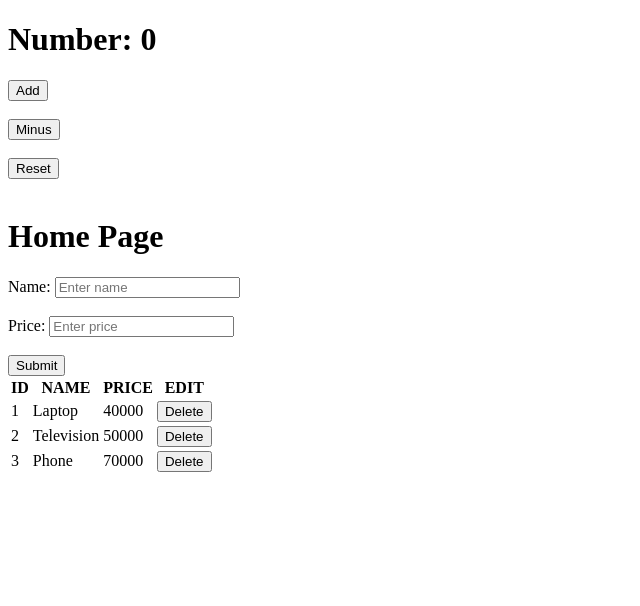
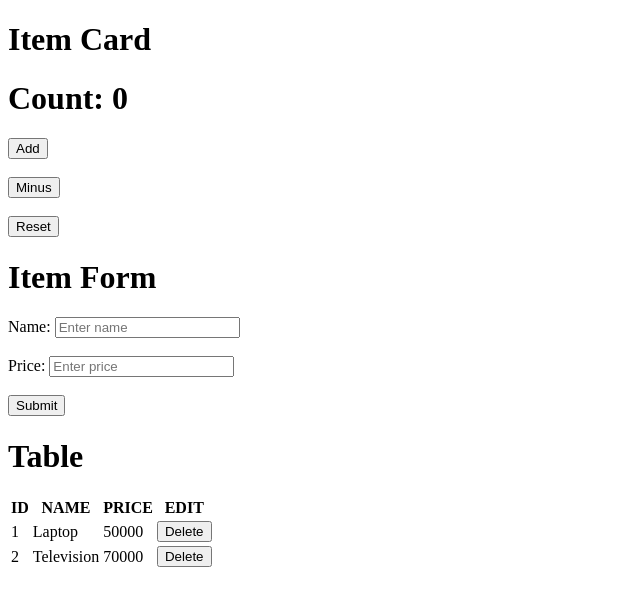
Before and after one commit to Osekobo/React-App, a React (Vite) app: page / in a window 1280 px wide. Shown: the top 606 px of the page, without its empty margins (0-640 px from the left). Built offline with nearby package versions, Linux system fonts and the light colour scheme.

Commit message:
Recreate the whole app

```diff
--- a/src/App.jsx
+++ b/src/App.jsx
@@ -1,80 +1,11 @@
-import { useState } from "react";
+import ItemForm from "./components/ItemForm";
 import ItemCard from "./components/ItemCard";
-// import ItemForm from "./components/ItemForm";
 
 export default function App() {
-  const [items, setItems] = useState([
-    { id: 1, name: "Laptop", price: 40000 },
-    { id: 2, name: "Television", price: 50000 },
-    { id: 3, name: "Phone", price: 70000 },
-  ]);
-  const [name, setName] = useState("");
-  const [price, setPrice] = useState("");
-  function handleSubmit(event) {
-    event.preventDefault();
-    const newItem = {
-      id: items.length + 1,
-      name: name,
-      price: price,
-    };
-    setItems([...items, newItem]);
-    setName("");
-    setPrice("");
-    // console.log("Name", name);
-    // console.log("Price", price);
-  }
-  function handleDelete(id) {
-    const updateItems = items.filter((item) => item.id !== id);
-    setItems(updateItems);
-  }
   return (
     <div>
       <ItemCard />
-      {/* <ItemForm /> */}
-      <h1>Home Page</h1>
-      <form onSubmit={handleSubmit}>
-        <label>Name: </label>
-        <input
-          type="text"
-          placeholder="Enter name"
-          value={name}
-          onChange={(event) => setName(event.target.value)}
-        ></input>
-        <br />
-        <br />
-        <label>Price: </label>
-        <input
-          type="number"
-          placeholder="Enter price"
-          value={price}
-          onChange={(event) => setPrice(event.target.value)}
-        ></input>
-        <br />
-        <br />
-        <button>Submit</button>
-      </form>
-      <table>
-        <thead>
-          <tr>
-            <th>ID</th>
-            <th>NAME</th>
-            <th>PRICE</th>
-            <th>EDIT</th>
-          </tr>
-        </thead>
-        <tbody>
-          {items.map((item) => (
-            <tr key={item.id}>
-              <td>{item.id}</td>
-              <td>{item.name}</td>
-              <td>{item.price}</td>
-              <td>
-                <button onClick={() => handleDelete(item.id)}>Delete</button>
-              </td>
-            </tr>
-          ))}
-        </tbody>
-      </table>
+      <ItemForm />
     </div>
   );
 }
--- a/src/components/ItemForm.jsx
+++ b/src/components/ItemForm.jsx
@@ -2,11 +2,23 @@ import { useState } from "react";
 
 export default function ItemForm() {
   const [name, setName] = useState("");
+  const [items, setItems] = useState([
+    { id: 1, name: "Laptop", price: 50000 },
+    { id: 2, name: "Television", price: 70000 },
+  ]);
   const [price, setPrice] = useState("");
-  function handleSubmit(event) {
-    event.preventDefault();
-    console.log("Name", name);
-    console.log("Price", price);
+  function handleSubmit(e) {
+    e.preventDefault();
+    const newItem = { id: items.length + 1, name: name, price: price };
+    setItems([...items, newItem]);
+    setName("");
+    setPrice("");
+    // console.log(name);
+    // console.log(price);
+  }
+  function handleDelete(id) {
+    const updatedItems = items.filter((item) => item.id !== id);
+    setItems(updatedItems);
   }
   return (
     <div>
@@ -17,8 +29,8 @@ export default function ItemForm() {
           type="text"
           placeholder="Enter name"
           value={name}
-          onChange={(event) => setName(event.target.value)}
-        ></input>
+          onChange={(e) => setName(e.target.value)}
+        />
         <br />
         <br />
         <label>Price: </label>
@@ -26,12 +38,35 @@ export default function ItemForm() {
           type="number"
           placeholder="Enter price"
           value={price}
-          onChange={(event) => setPrice(event.target.value)}
-        ></input>
+          onChange={(e) => setPrice(e.target.value)}
+        />
         <br />
         <br />
         <button>Submit</button>
       </form>
+      <h1>Table</h1>
+      <table>
+        <thead>
+          <tr>
+            <th>ID</th>
+            <th>NAME</th>
+            <th>PRICE</th>
+            <th>EDIT</th>
+          </tr>
+        </thead>
+        <tbody>
+          {items.map((item) => (
+            <tr key={item.id}>
+              <td>{item.id}</td>
+              <td>{item.name}</td>
+              <td>{item.price}</td>
+              <td>
+                <button onClick={() => handleDelete(item.id)}>Delete</button>
+              </td>
+            </tr>
+          ))}
+        </tbody>
+      </table>
     </div>
   );
 }
--- a/src/components/Itemcard.jsx
+++ b/src/components/Itemcard.jsx
@@ -4,7 +4,8 @@ export default function ItemCard() {
   const [count, setCount] = useState(0);
   return (
     <div>
-      <h1>Number: {count}</h1>
+      <h1>Item Card</h1>
+      <h1>Count: {count}</h1>
       <button onClick={() => setCount(count + 1)}>Add</button>
       <br />
       <br />
@@ -20,8 +21,6 @@ export default function ItemCard() {
       <br />
       <br />
       <button onClick={() => setCount(0)}>Reset</button>
-      <br />
-      <br />
     </div>
   );
 }
```
